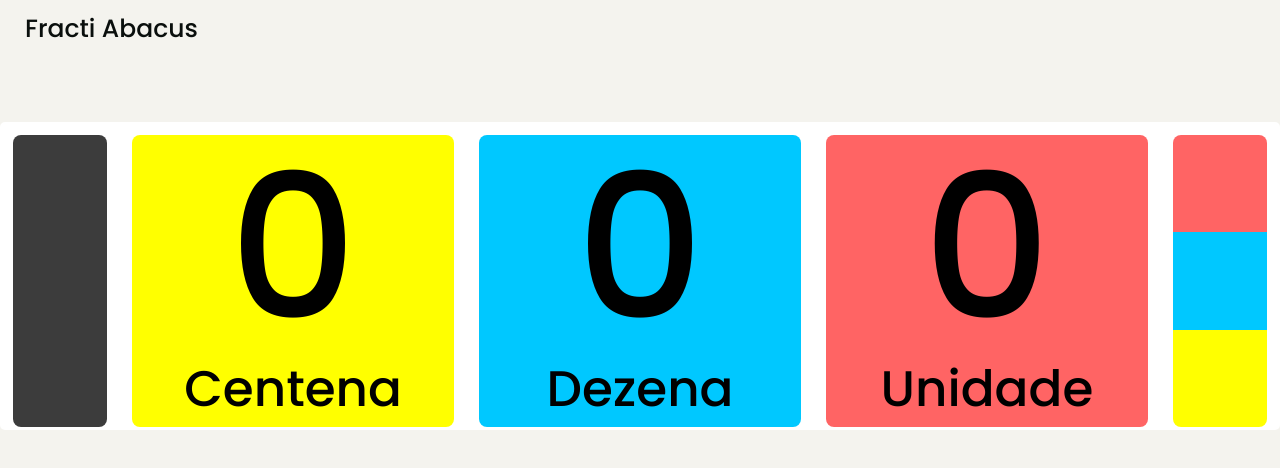
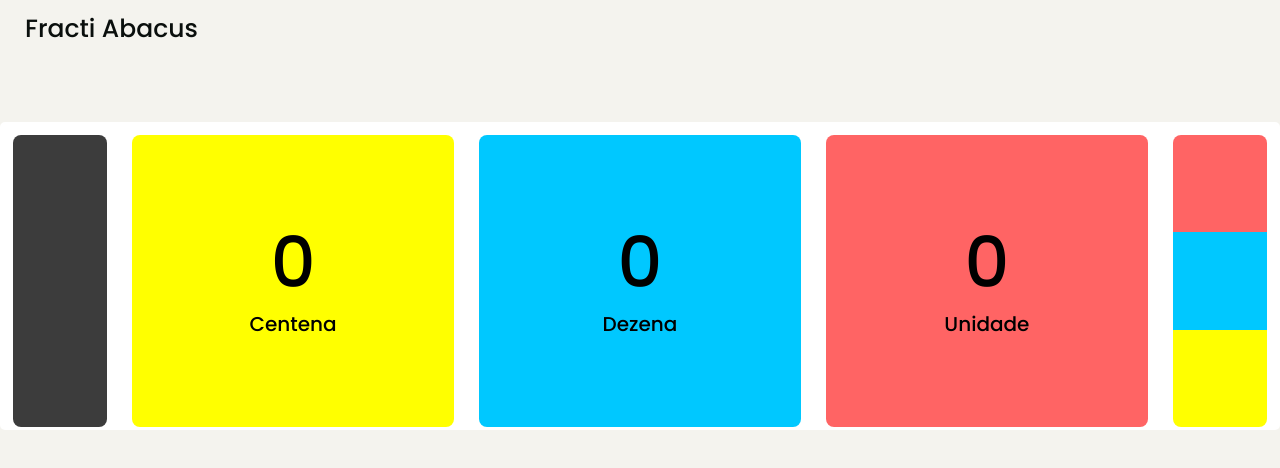
Before and after one commit to juniorsn1409/fractiabaci, a Next.js app: page / in a window 1280 px wide. Shown: the top 468 px of the page. Built offline with nearby package versions, Linux system fonts and the light colour scheme.

Commit message:
[PF-65] - Ajuste animação

```diff
--- a/src/components/Bead.tsx
+++ b/src/components/Bead.tsx
@@ -8,8 +8,8 @@
 
 'use client'
 
+import { useState } from 'react'
 import { motion, useDragControls } from 'framer-motion'
-import { useState } from 'react'
 
 import { BeadModel } from '@/domain/BeadModel'
 
@@ -18,7 +18,7 @@ import { useScreenStore } from '@/stores/useScreenStore'
 import { ChoosingColorUseCase } from '@/application/ChoosingColorUseCase'
 import { DraggingUseCase } from '@/application/DraggingUseCase'
 
-import '../styles/styles.css'
+
 
 const choosingColor = new ChoosingColorUseCase()
 const draggingBead = new DraggingUseCase()
--- a/src/components/Board/BoardDecimalPlace.tsx
+++ b/src/components/Board/BoardDecimalPlace.tsx
@@ -18,27 +18,16 @@ const choosingColor = new ChoosingColorUseCase()
 export const BoardDecimalPlace = ({ type, amount }: DecimalPlaceModel) => {
   return (
     <div
-      id={`${type}`}
+      id={`${type.toString()}`}
       className="board-decimal-place"
       style={{
         backgroundColor: `${choosingColor.colorDecimalPlace(type)}`,
       }}
     >
-      <h1
-        style={{
-          fontSize: `200px`,
-          marginBottom: `16px`,
-          transition: `1.5s ease-in-out`,
-        }}
-      >
+      <h1>
         {amount}
       </h1>
-      <span
-        style={{
-          fontSize: `50px`,
-          transition: `1.5s ease-in-out`,
-        }}
-      >
+      <span>
         {`${Descriptions[type]}`}
       </span>
     </div>
--- a/src/components/Board/BoardSideLeft.tsx
+++ b/src/components/Board/BoardSideLeft.tsx
@@ -13,5 +13,5 @@ export const BoardSideLeft = () => {
       id={`delet`}
       className="board-side-left"
     ></div>
-  )
+  );
 }
--- a/src/styles/styles.css
+++ b/src/styles/styles.css
@@ -16,13 +16,12 @@ body {
     background-color: var(--branco-isabeline);
   }
 
-
-  /* Logo*/
+/* Logo*/
 .logo-container {
     padding: 25px;
     font-size: 25px;
   }
-  /* Header*/
+/* Header*/
 .header-container {
     display: flex;
     align-items: center;
@@ -32,7 +31,7 @@ body {
     background-color: var(--branco-isabeline);
   }
 
-  /* Footer*/
+/* Footer*/
 .footer-container {
     display: flex;
     justify-content: center;
@@ -42,8 +41,10 @@ body {
     background-color: var(--branco-isabeline);
   }
 
-  /* Bead */
+/* Bead */
 .bead-container {
+    transition-timing-function: linear;
+    pointer-events: auto;
     z-index: 1;
     width: 7%;
     padding-top: 7%;
@@ -54,7 +55,7 @@ body {
     border-radius: 50%;
   }
 
-  /* ele que trabalha a cor fora dos containes Background */
+/* ele que trabalha a cor fora dos containes Background */
 .background-container {
     /* Exemplo
     width: 100%;
@@ -101,6 +102,18 @@ body {
     transition: background-color 0.3s;
     background-Color: var(--cinza-harpia);
   }
+
+  .board-side-left:hover{
+    filter:blur(1px);
+    transform: scale(0.9, 0.9);
+  }
+ .board-side-left> * {
+    pointer-events: auto-fill;
+  }
+  .board-side-left:hover > *:hover {
+      transform: scale(1.1, 1.1);
+      filter: none;
+  }
   /* cores, BoardDecimalPlace cetena,dezena,unidade*/
 .board-decimal-place {
     height: 95%;
@@ -117,6 +130,19 @@ body {
     /*grid-template-columns: repeat(auto-fill,minmax(150px, 1rf));*/
   }
 
+  .board-decimal-place:hover{
+    filter: blur(0.3px);
+    transform: scale(1,1);
+  }
+
+  .board-decimal-place > * {
+    pointer-events: auto;
+  }
+
+  .board-decimal-place:hover > *:hover {
+      transform: scale(2.1, 2.1);
+      filter: none;
+  }
    /* texto dentro da quantidade numero centena, dezena, unidade */
   .board-decimal-place h1 {
     font-Size: 70px;
@@ -144,6 +170,4 @@ body {
     flex-Direction: column;
     justify-Content: center;
     transition: background-color 0.3s;
-
-
   }
```
